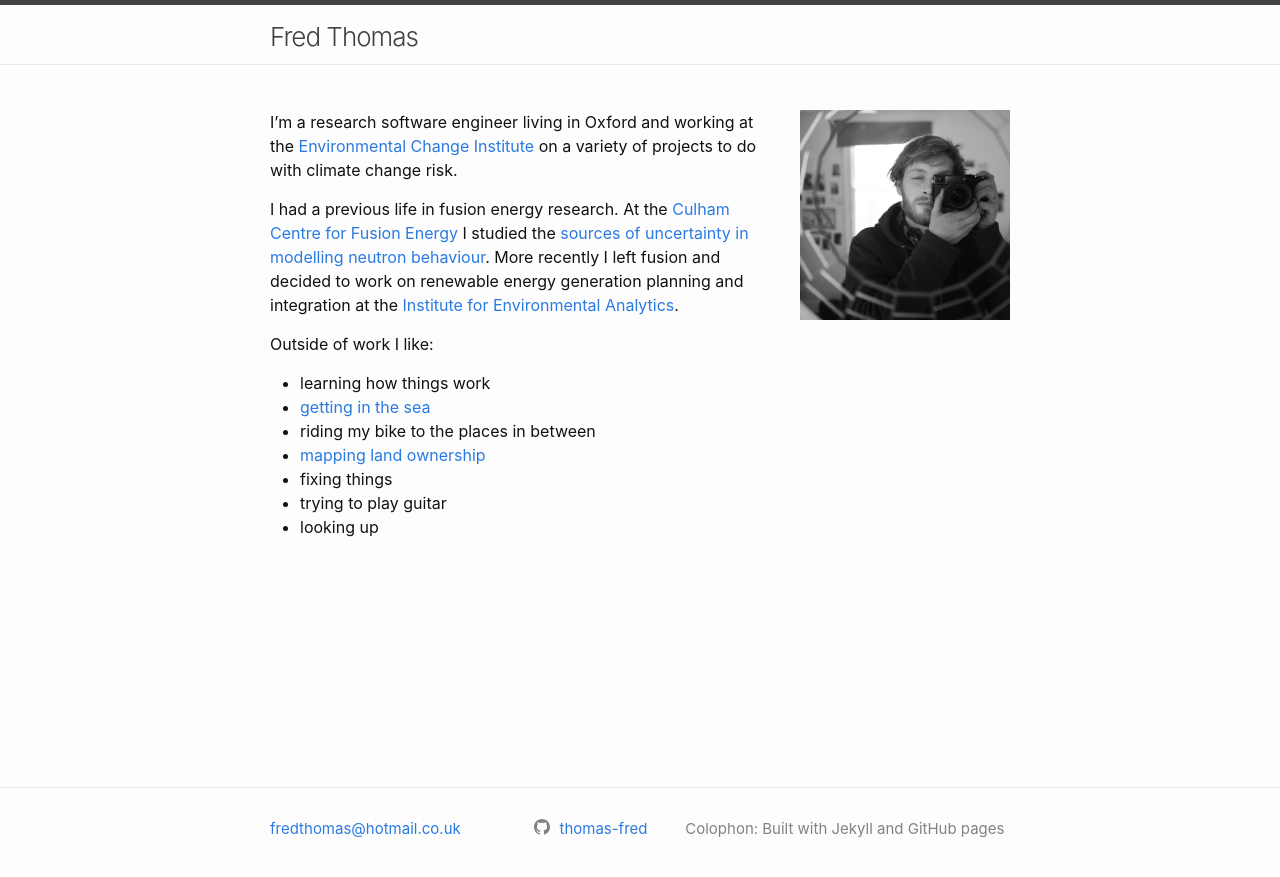
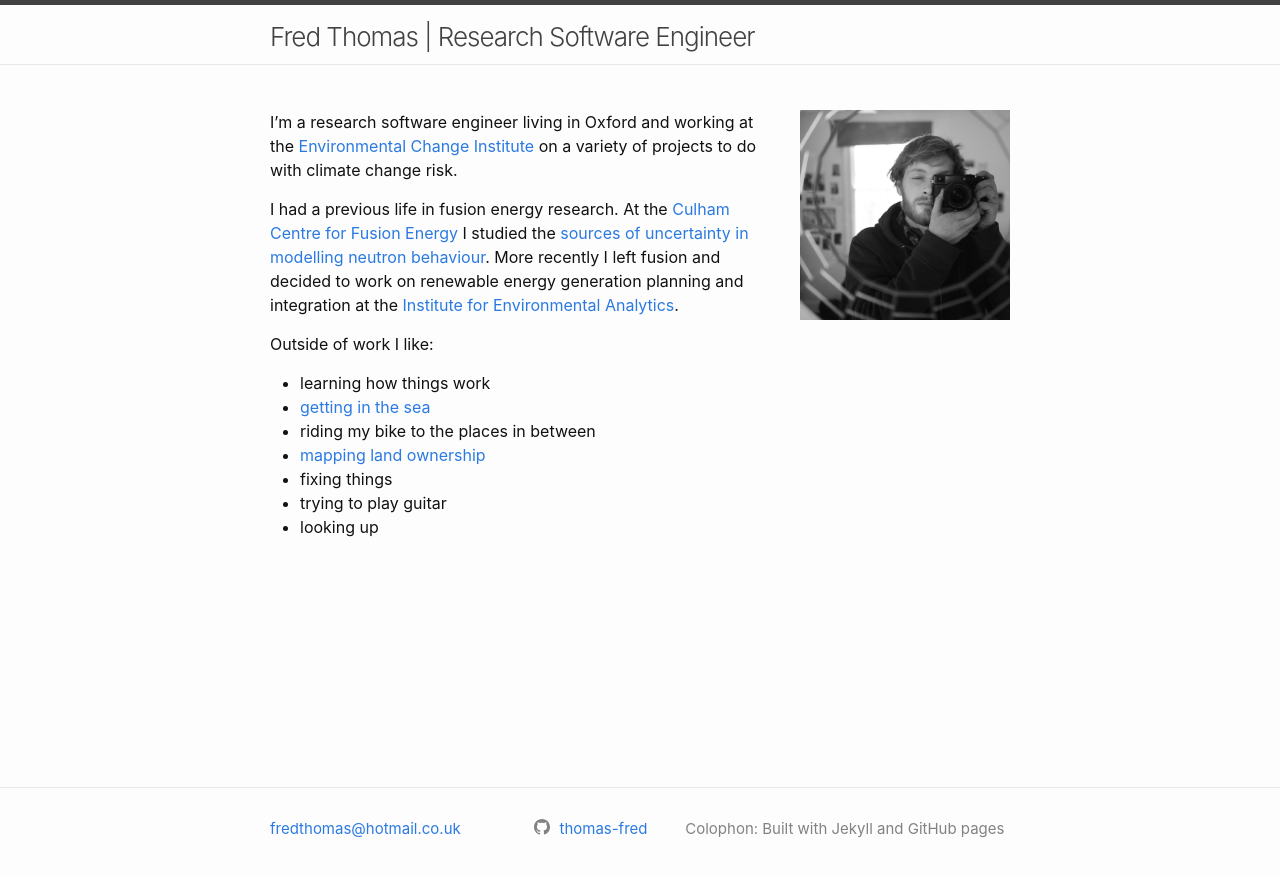
Before and after one commit to thomas-fred/thomas-fred.github.io, a Jekyll site: the page built from index.markdown, in a window 1280 px wide. Shown: the top 877 px of the page. Built offline with Jekyll 4.4.1, drawn with Linux system fonts in a browser that asks for light colours.

Commit message:
add job role to title

```diff
--- a/_config.yml
+++ b/_config.yml
@@ -14,7 +14,7 @@
 # You can create any custom variable you would like, and they will be accessible
 # in the templates via {{ site.myvariable }}.
 
-title: Fred Thomas
+title: Fred Thomas | Research Software Engineer
 email: fredthomas@hotmail.co.uk
 description: >- # this means to ignore newlines until "baseurl:"
   Colophon: Built with Jekyll and GitHub pages
```
